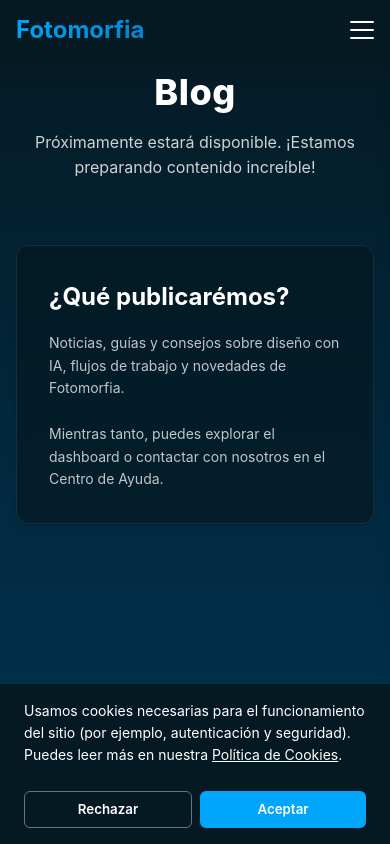
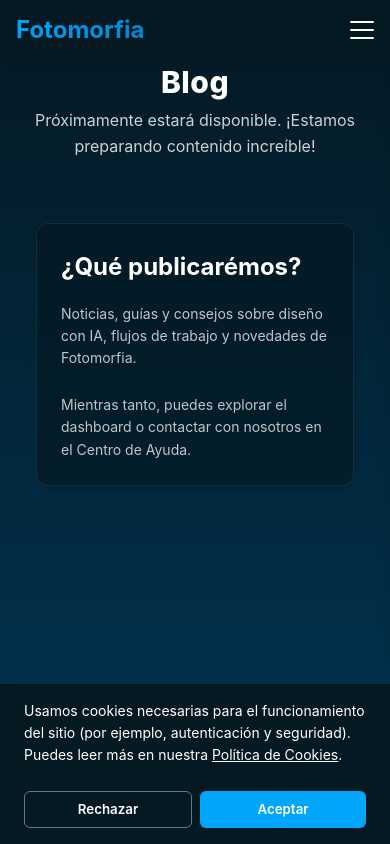
Before and after one commit to jaume768/splashmy, a Next.js app in the folder frontend/: page /blog in a window 390 px wide. Shown: the top 844 px of the page. Built offline with nearby package versions, Linux system fonts and the light colour scheme.

Commit message:
arreglat contact

```diff
--- a/frontend/styles/Contact.module.css
+++ b/frontend/styles/Contact.module.css
@@ -6,7 +6,7 @@
 }
 
 .header {
-  padding: var(--spacing-3xl) 0 var(--spacing-xl);
+  padding: var(--spacing-3xl) var(--spacing-md) var(--spacing-xl);
   color: var(--color-white);
   text-align: center;
 }
@@ -16,6 +16,14 @@
   font-weight: 800;
   letter-spacing: 0.5px;
   margin-bottom: var(--spacing-sm);
+  word-wrap: break-word;
+}
+
+@media (max-width: 768px) {
+  .title {
+    font-size: var(--font-size-3xl);
+    line-height: 1.2;
+  }
 }
 
 .subtitle {
@@ -27,15 +35,12 @@
 }
 
 .grid {
+  display: grid;
+  grid-template-columns: 1fr;
   gap: var(--spacing-xl);
-  grid-template-columns: 1fr;
-  display: grid;
-  display: flex;
-  justify-content: center;
-  align-content: center;
-  align-items: center;
   max-width: 900px;
-  margin: auto;
+  margin: 0 auto;
+  padding: 0 var(--spacing-md);
 }
 
 @media (min-width: 900px) {
@@ -52,6 +57,14 @@
   padding: var(--spacing-xl);
   color: var(--color-white);
   backdrop-filter: blur(6px);
+  word-wrap: break-word;
+}
+
+@media (max-width: 768px) {
+  .card {
+    padding: var(--spacing-lg);
+    margin: 0 var(--spacing-xs);
+  }
 }
 
 .sectionTitle {
@@ -107,6 +120,15 @@
   align-items: center;
   justify-content: flex-end;
   margin-top: var(--spacing-sm);
+  flex-wrap: wrap;
+}
+
+@media (max-width: 768px) {
+  .actions {
+    flex-direction: column;
+    align-items: stretch;
+    gap: var(--spacing-md);
+  }
 }
 
 .submit {
```
Also changed, not shown: frontend/todo.txt.
